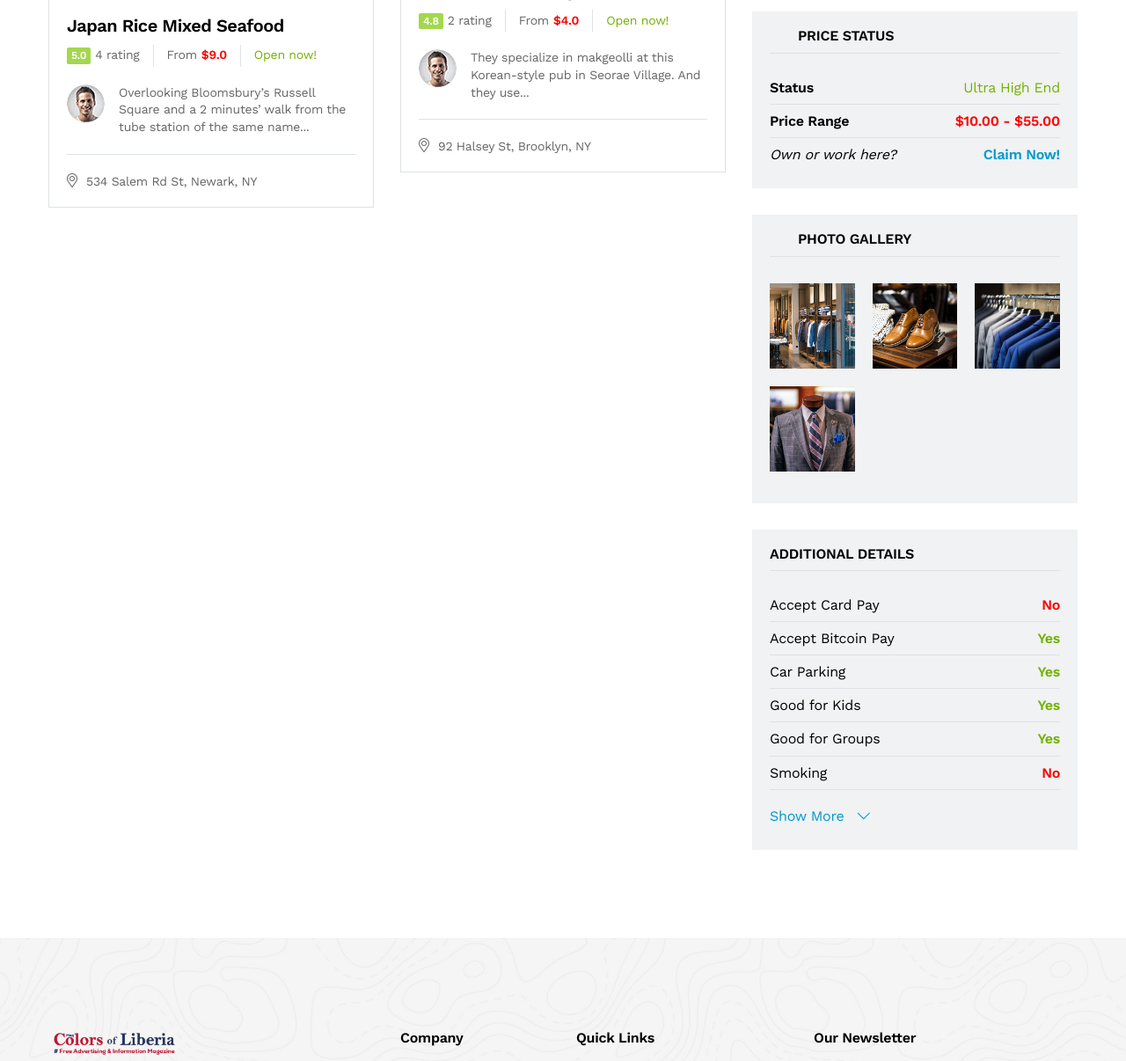
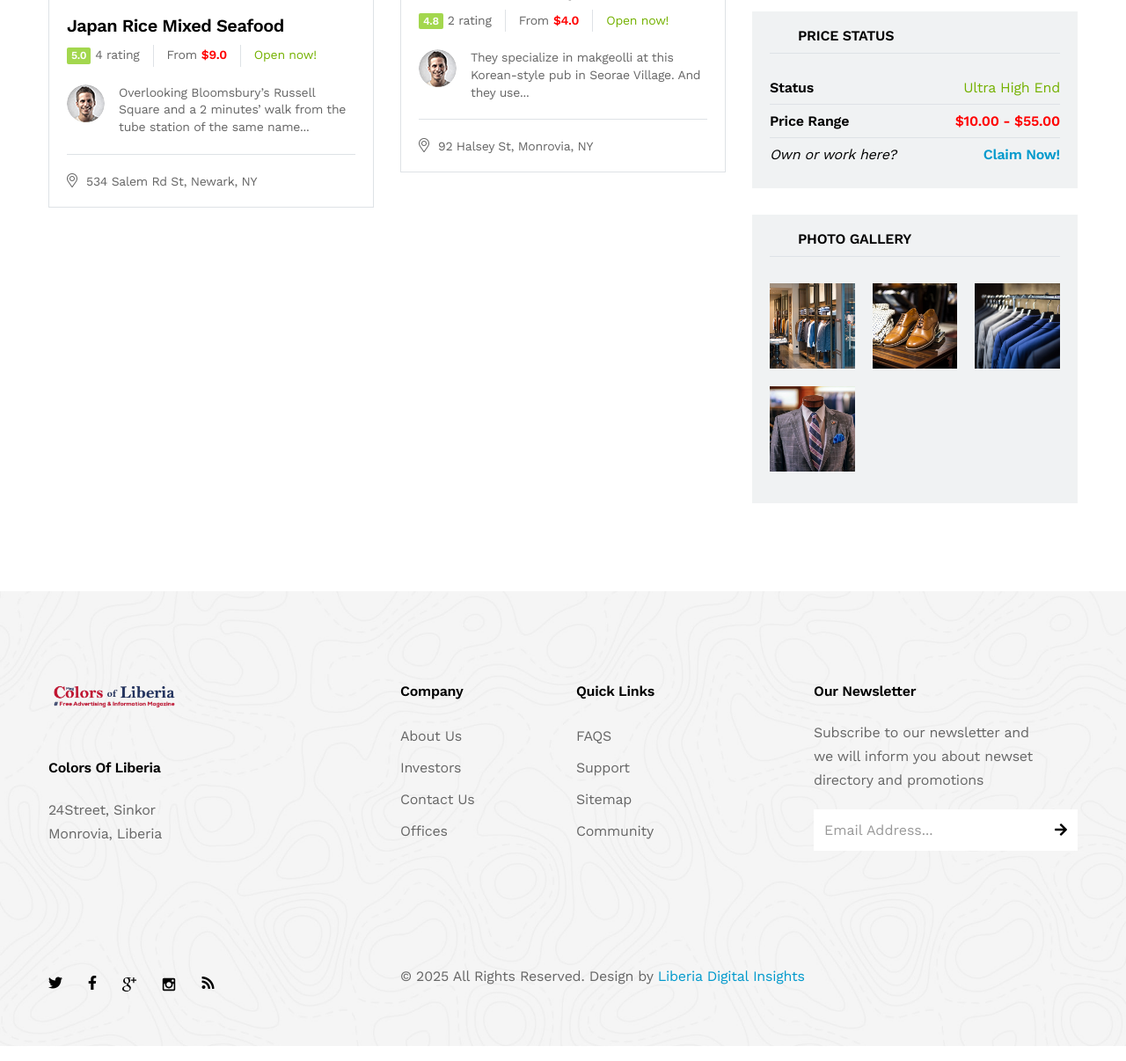
Before and after one commit to MorganTheTechEthusiast/ColorOfLiberia-Website, a Django app: page /business_details/1 in a window 1280 px wide. Shown: the part 1226-2432 px from the top of the page at 88% size. Run offline with Django 5.2, Linux system fonts and the light colour scheme; data comes from the database, SQL or seed files in the repository; some libraries are stand-ins or nearby versions.

Commit message:
remove additional info from business details

```diff
--- a/website/templates/business_details.html
+++ b/website/templates/business_details.html
@@ -566,7 +566,7 @@ page_title }} {% endblock %} {% block content %} {% load humanize %}
                         <a
                           href="#"
                           class="text-secondary pr-3 text-decoration-none address">92
-                          Halsey St, Brooklyn, NY</a>
+                          Halsey St, {{business.city}}, NY</a>
                       </div>
                     </div>
                   </div>
@@ -758,7 +758,7 @@ page_title }} {% endblock %} {% block content %} {% load humanize %}
                     class="list-group-item bg-transparent d-flex text-dark px-0">
                     <span class="item-icon mr-3"><i
                         class="fal fa-map-marker-alt"></i></span>
-                    <span class="card-text">125 Mountain St, Brooklyn, NY</span>
+                    <span class="card-text">{{business.address}}, {{business.city}}, {{business.country}}</span>
                   </li>
                   <li
                     class="list-group-item bg-transparent d-flex text-dark px-0">
@@ -967,7 +967,7 @@ page_title }} {% endblock %} {% block content %} {% load humanize %}
               </div>
             </div>
           </div>
-          <div
+          <!-- <div
             class="card p-4 widget border-0 addition-detail bg-gray-06 mb-6 rounded-0">
             <div
               class="card-title d-flex mb-0 font-size-md font-weight-semibold text-dark text-uppercase border-bottom pb-2 lh-1">
@@ -1020,7 +1020,7 @@ page_title }} {% endblock %} {% block content %} {% load humanize %}
                 </li>
               </ul>
             </div>
-          </div>
+          </div> -->
           <!-- <div
             class="card p-4 widget border-0 contact bg-gray-06 rounded-0 mb-6"
           >
```
